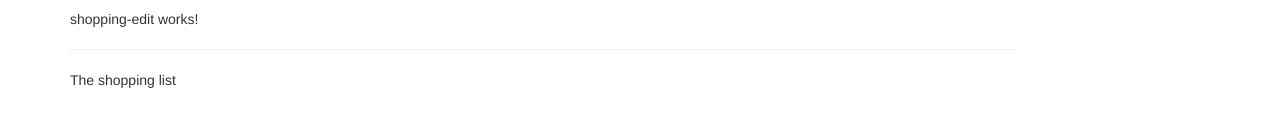
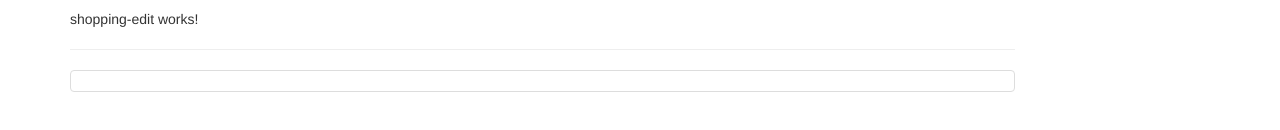
Before and after one commit to whyrutaken/angular-course-project, an Angular app: page / in a window 1280 px wide. Shown: the part 310-440 px from the top of the page. Built offline with nearby package versions, Linux system fonts and the light colour scheme.

Commit message:
ingredient model added

```diff
--- a/src/app/shopping-list/shopping-list.component.html
+++ b/src/app/shopping-list/shopping-list.component.html
@@ -2,6 +2,8 @@
     <div class="col-xs-10">
         <app-shopping-edit></app-shopping-edit>
         <hr>
-        <p>The shopping list</p>
+        <ul class="list-group">
+            <a class="list-group-item" style="cursor: pointer"></a>
+        </ul>
     </div>
 </div>
```
Also changed, not shown: src/app/shared/ingredient.model.ts (added, +9 -0 lines).
